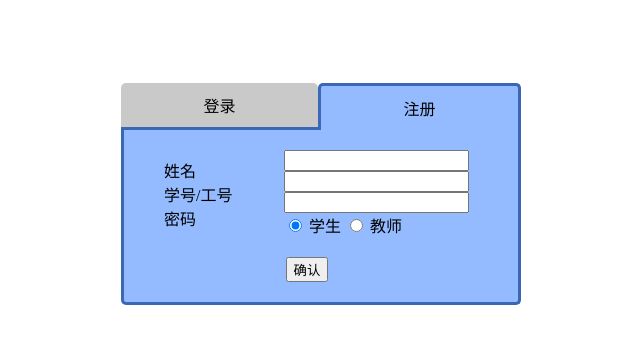
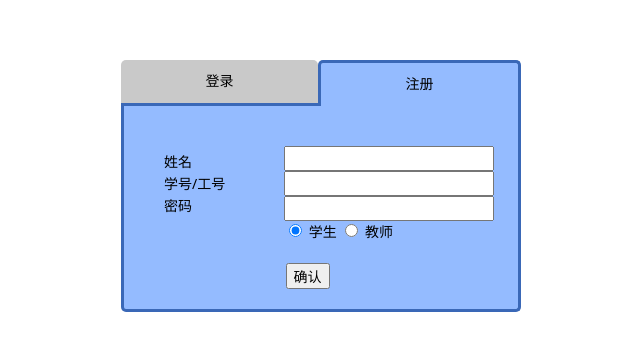
Before and after one commit to RosyrRais/JH-2024bigHomework, a Vue app: page /login in a window 1280 px wide. Shown: the part 214-564 px from the top of the page, without its empty margins (319-959 px from the left). Built offline with nearby package versions, Linux system fonts and the light colour scheme.

Commit message:
fix(register): 修复了反馈组件报错的问题

```diff
--- a/package.json
+++ b/package.json
@@ -10,6 +10,7 @@
   },
   "dependencies": {
     "axios": "^1.7.2",
+    "naive-ui": "^2.39.0",
     "pinia": "^2.1.7",
     "pinia-plugin-persistedstate": "^3.2.1",
     "vue": "^3.4.21",
--- a/src/App.vue
+++ b/src/App.vue
@@ -1,6 +1,11 @@
 <template>
-  <router-view />
+  <n-message-provider>
+    <n-notification-provider>
+      <router-view />
+    </n-notification-provider>
+  </n-message-provider>
 </template>
 
 <script setup lang="ts">
+import { NNotificationProvider, NMessageProvider } from 'naive-ui';
 </script>
--- a/src/main.ts
+++ b/src/main.ts
@@ -2,10 +2,12 @@ import { createApp } from 'vue'
 import App from './App.vue'
 import router from './pages/index.ts'
 import pinia from './stores/createPinia.ts';
+import naive from 'naive-ui';
 
 const app = createApp(App);
 
 app.use(router);
 app.use(pinia);
+app.use(naive);
 
 app.mount('#app');
--- a/src/pages/login/register.vue
+++ b/src/pages/login/register.vue
@@ -5,10 +5,10 @@
       <div>学号/工号</div>
       <div>密码</div>
     </div>
-    <div style="width: 200px;">
-      <input type="text" v-model="name">
-      <input type="text" v-model="username">
-      <input type="password" v-model="password">
+    <div style="width: 200px; padding-top: 20px;">
+      <input type="text" v-model="name"/>
+      <input type="text" v-model="username"/>
+      <input type="password" v-model="password"/>
       <div>
         <input type="radio" v-model="user_type" name="identity" :value="1"> 学生
         <input type="radio" v-model="user_type" name="identity" :value="2"> 教师
@@ -22,7 +22,9 @@
 import { useRequest } from 'vue-hooks-plus';
 import { registerAPI } from '@/apis';
 import { ref } from 'vue';
+import { useNotification } from 'naive-ui';
 
+const notification = useNotification();
 const name = ref();
 const username = ref();
 const password = ref();
@@ -37,6 +39,21 @@ const actRegister = () => {
   }), {
     onSuccess(res: any) {
       console.log(res);
+      if(res.code === 200) {
+        notification.info({
+          content: "注册成功",
+          meta: "请返回登录页登录",
+          duration: 1000,
+          keepAliveOnHover: true,
+        })
+      } else {
+        notification.warning({
+          content: "注册失败",
+          meta: res.msg,
+          duration: 1000,
+          keepAliveOnHover: true,
+        })
+      }
     }
   })
 }
```
Also changed, not shown: 1 other file (tests, documents, lock files or other folders).
